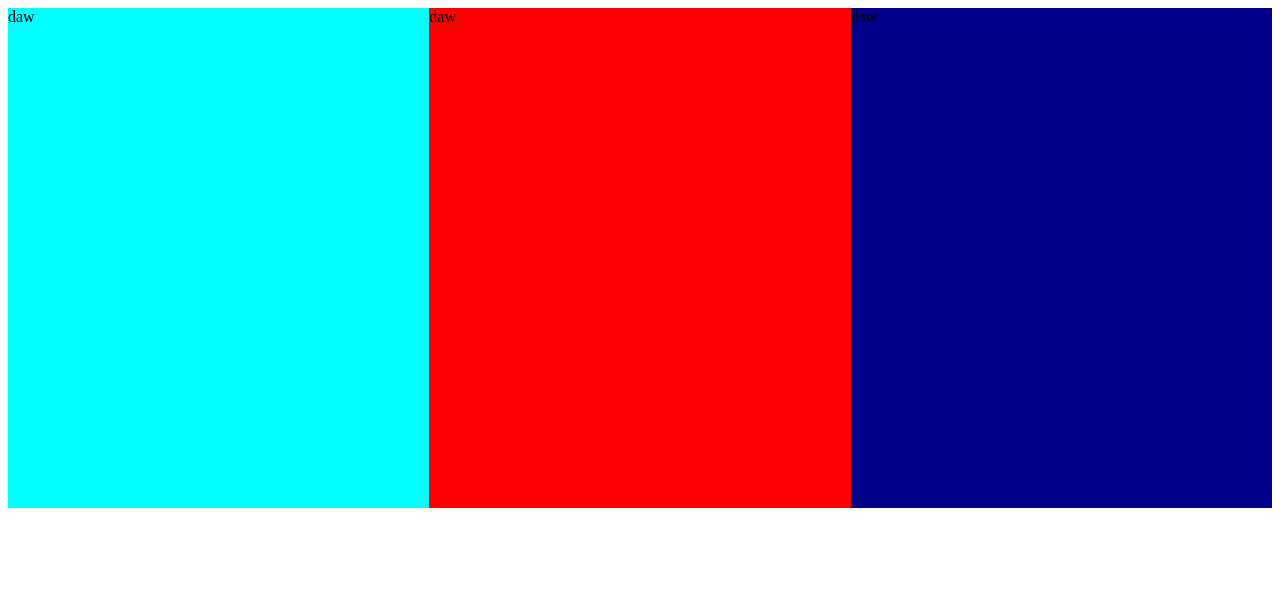
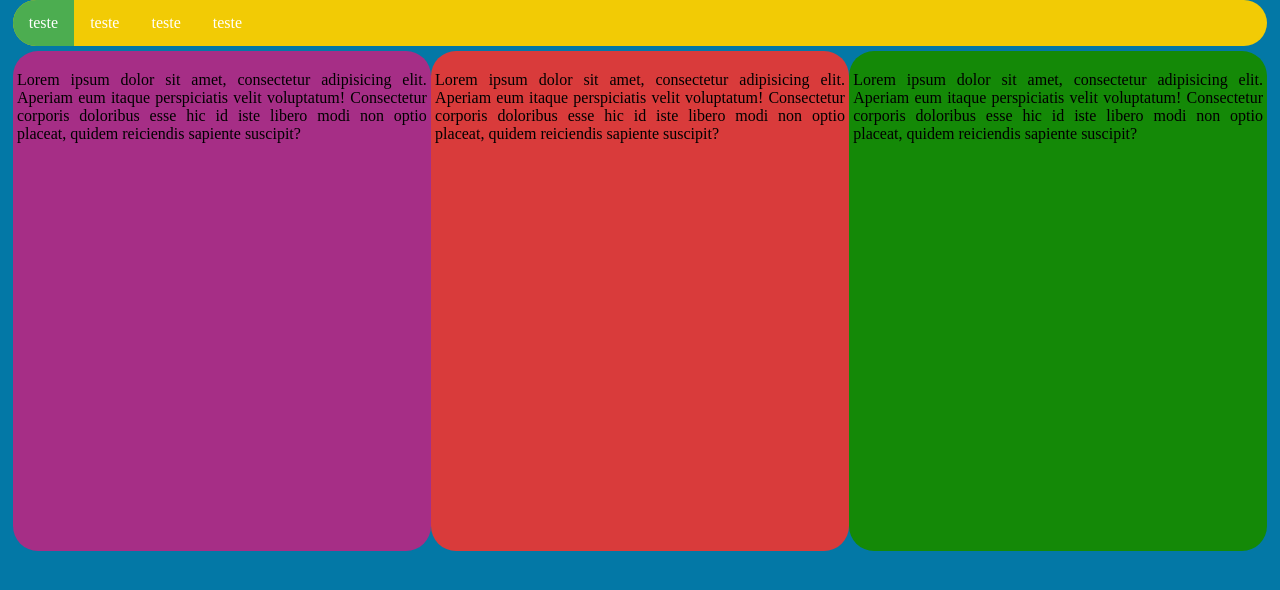
Before and after one commit to DAW-2016/E07-Design-Responsivo, a plain HTML site: page q2/index.html in a window 1280 px wide. Drawn offline with Linux system fonts and the light colour scheme.

Commit message:
Versão final
Final

```diff
--- /dev/null
+++ b/q1/css/estilo.css
@@ -0,0 +1,78 @@
+@media screen and (min-width: 800px){
+
+    .col_1, .col_2{
+
+
+        float:left;
+        padding-bottom: 99999px;
+        margin-bottom: -99999px;
+    }
+
+    .col_1{
+
+
+        width: 69%;
+    }
+
+    .col_2{
+
+        width: 29%;
+        text-align: justify;
+    }
+
+}
+
+@media screen and (max-device-width: 799px){
+
+    .col_1, .col_2{
+
+        border: 2px solid white;
+        float:left;
+        padding-bottom: 99999px;
+        margin-bottom: -99999px;
+    }
+
+    .col_1{
+
+
+        width: 100%;
+    }
+
+    .col_2{
+
+        width: 100%;
+        text-align: justify;
+    }
+}
+
+body{
+    background-color: #e3e5e7;
+}
+
+h2{
+    text-align: center;
+}
+
+.descricao{
+
+    padding-left: 8px;
+    padding-right: 8px;
+    text-indent: 25px;
+}
+
+
+
+.container{
+
+    width: 70%;
+    margin: auto;
+    overflow: hidden;
+}
+
+.candidatos{
+
+    width: 100%;
+    height: 100%;
+    margin: auto;
+    background-color: darkgreen;
+}
--- a/q1/css/grande.css
+++ /dev/null
@@ -1,54 +0,0 @@
-
-
-body{
-    background-color: #e3e5e7;
-}
-
-h2{
-    text-align: center;
-}
-
-.descricao{
-
-    padding-left: 8px;
-    padding-right: 8px;
-    text-indent: 25px;
-}
-
-
-
-.container{
-
-    width: 90%;
-    margin: auto;
-    overflow: hidden;
-}
-
-.col_1, .col_2{
-
-    border: 2px solid white;
-    float:left;
-    padding-bottom: 99999px;
-    margin-bottom: -99999px;
-}
-
-.col_1{
-
-
-    width: 69%;
-}
-
-.col_2{
-
-    width: 29%;
-    text-align: justify;
-}
-
-
-.candidatos{
-
-    width: 100%;
-    height: 100%;
-    margin: auto;
-    background-color: darkgreen;
-}
--- a/q1/css/pequeno.css
+++ /dev/null
@@ -1,37 +0,0 @@
-body{
-    background-color: #e3e5e7;
-}
-
-.container{
-
-    width: 98%;
-    margin: auto;
-}
-
-.col_1, .col_2{
-
-    border: 2px solid #dd000e;
-    float:left;
-}
-
-.col_1{
-
-    width: 100%;
-
-}
-
-.col_2{
-
-    width: 100%;
-    text-align: justify;
-
-}
-
-
-.candidatos{
-
-    width: 100%;
-    height: 100%;
-    margin: auto;
-    background-color: darkgreen;
-}
--- /dev/null
+++ b/q2/css/estilo.css
@@ -0,0 +1,120 @@
+
+@media screen and (max-width: 1200px){
+
+    .col_1{
+
+        width: 50%;
+    }
+
+    .col_2{
+
+        width: 50%;
+    }
+
+    .col_3{
+
+        width: 100%;
+    }
+}
+
+@media screen and (min-width: 1199px){
+
+
+    .col_1{
+
+        width: 33.3333%;
+    }
+
+    .col_2{
+
+        width: 33.3333%;
+    }
+
+    .col_3{
+
+        width: 33.3333%;
+    }
+}
+
+@media screen and (max-width: 768px){
+
+    .col_1{
+
+        width: 100%;
+    }
+
+    .col_2{
+
+        width: 100%;
+    }
+
+    .col_3{
+
+        width: 100%;
+    }
+}
+
+.container{
+     width: 98%;
+     margin: auto;
+
+ }
+
+.col_1, .col_2, .col_3, .col_4{
+
+    float:left;
+    border-radius: 25px;
+    text-align: justify;
+    margin-bottom: 5px;
+}
+
+.col_4{
+    width: 100%;
+}
+
+p{
+    padding: 1%;
+}
+
+#menu ul{
+    list-style-type: none;
+    margin: 0;
+    padding: 0;
+    overflow: hidden;
+    background-color:  rgba(242,203,5,1);
+    border-radius: 25px;
+}
+
+
+body{
+
+    background-color: #0378A6;
+    margin: 0;
+}
+
+li{
+    float: left;
+    text-align: center;
+    margin: auto;
+
+}
+
+li a.active{
+
+    background-color: #4cad50;
+    color: white;
+}
+
+li a:hover{
+
+
+    background-color: rgba(85,85,85,0.8);
+}
+
+a{
+    display: block;
+    text-align: center;
+    color: white;
+    padding: 14px 16px;
+    text-decoration: none;
+}
--- a/q2/css/grande.css
+++ /dev/null
@@ -1,25 +0,0 @@
-.container{
-    width: 96%;
-    margin: auto;
-
-}
-
-.col_1, .col_2, .col_3{
-    float:left;
-
-}
-
-.col_1{
-
-    width: 33.3333%;
-}
-
-.col_2{
-
-    width: 33.3333%;
-}
-
-.col_3{
-
-    width: 33.3333%;
-}
--- a/q2/css/medio.css
+++ /dev/null
@@ -1,24 +0,0 @@
-.container{
-    width: 96%;
-    margin: auto;
-
-}
-
-.col_1, .col_2, .col_3{
-    float:left;
-}
-
-.col_1{
-
-    width: 50%;
-}
-
-.col_2{
-
-    width: 50%;
-}
-
-.col_3{
-
-    width: 100%;
-}
--- a/q2/css/pequeno.css
+++ /dev/null
@@ -1,26 +0,0 @@
-.container{
-    width: 96%;
-    margin: auto;
-
-}
-
-.col_1, .col_2, .col_3{
-    float:left;
-
-
-}
-
-.col_1{
-
-    width: 100%;
-}
-
-.col_2{
-
-    width: 100%;
-}
-
-.col_3{
-
-    width: 100%;
-}
--- a/q2/index.html
+++ b/q2/index.html
@@ -4,19 +4,38 @@
         <title></title>
         <meta charset="utf-8"/>
 
-        <link rel="stylesheet" type="text/css" href="css/medio.css" media="screen and (max-width: 1200px)"/>
-        <link rel="stylesheet" type="text/css" href="css/grande.css" media="screen and (min-width: 1199px)"/>
-        <link rel="stylesheet" type="text/css" href="css/pequeno.css" media="screen and (max-width: 768px)"/>
+
+        <link rel="stylesheet" type="text/css" href="css/estilo.css"/>
+
     </head>
     <body>
-        <div class="col_1" style="background-color: aqua; height: 500px;">
-            daw
-        </div>
-        <div class="col_2" style="background-color: red; height: 500px;">
-            daw
-        </div>
-        <div class="col_3" style="background-color: darkblue; height: 500px;">
-            daw
+        <div class="container">
+            <div class="col_4" id="menu">
+                <ul>
+
+                    <li><a class="active" href="index.html">teste</a></li>
+                    <li><a href="teste1.html">teste</a></li>
+                    <li><a href="">teste</a></li>
+                    <li><a href="">teste</a></li>
+
+                </ul>
+            </div>
+
+            <div class="col_1" style="background-color: #A62E86; height: 500px;">
+                <p>
+                    Lorem ipsum dolor sit amet, consectetur adipisicing elit. Aperiam eum itaque perspiciatis velit voluptatum! Consectetur corporis doloribus esse hic id iste libero modi non optio placeat, quidem reiciendis sapiente suscipit?
+                </p>
+            </div>
+            <div class="col_2" style="background-color: #D93B3B; height: 500px;">
+                <p>
+                    Lorem ipsum dolor sit amet, consectetur adipisicing elit. Aperiam eum itaque perspiciatis velit voluptatum! Consectetur corporis doloribus esse hic id iste libero modi non optio placeat, quidem reiciendis sapiente suscipit?
+                </p>
+            </div>
+            <div class="col_3" style="background-color: #148907; height: 500px;">
+                <p>
+                    Lorem ipsum dolor sit amet, consectetur adipisicing elit. Aperiam eum itaque perspiciatis velit voluptatum! Consectetur corporis doloribus esse hic id iste libero modi non optio placeat, quidem reiciendis sapiente suscipit?
+                </p>
+            </div>
         </div>
     </body>
 </html>
--- /dev/null
+++ b/q3/css/estilo.css
@@ -0,0 +1,110 @@
+
+@media screen and (max-width: 1200px){
+
+    .col_1{
+
+        width: 33.3333%;
+    }
+
+    .col_2{
+
+        width: 33.3333%;
+    }
+
+    .col_3{
+
+        width: 33.3333%;
+    }
+
+    .col_4{
+        width: 50%;
+    }
+
+    .col_5{
+        width: 50%;
+    }
+
+}
+
+@media screen and (min-width: 1199px){
+
+    .col_1{
+
+        width: 20%;
+    }
+
+    .col_2{
+
+        width: 20%;
+    }
+
+    .col_3{
+
+        width: 20%;
+    }
+
+    .col_4{
+        width: 20%;
+    }
+
+    .col_5{
+        width: 20%;
+    }
+
+}
+
+@media screen and (max-width: 768px){
+
+    .col_1{
+
+        width: 100%;
+    }
+
+    .col_2{
+
+        width: 100%;
+    }
+
+    .col_3{
+
+        width: 100%;
+    }
+
+    .col_4{
+        width: 100%;
+    }
+
+    .col_5{
+        width: 100%;
+    }
+}
+
+.col_6{
+    width: 100%;
+}
+
+h1{
+    text-align: center;
+}
+
+.container{
+    width: 96%;
+    margin: auto;
+
+}
+
+.col_1, .col_2, .col_3, .col_4, .col_5,.col_6{
+
+    float:left;
+    margin-bottom: 5px;
+
+}
+
+img{
+    width: 100%;
+    height: 100%;
+}
+
+body{
+    margin: 0;
+}
--- a/q3/css/grande.css
+++ /dev/null
@@ -1,33 +0,0 @@
-.container{
-    width: 96%;
-    margin: auto;
-
-}
-
-.col_1, .col_2, .col_3, .col_4, .col_5{
-    float:left;
-
-}
-
-.col_1{
-
-    width: 20%;
-}
-
-.col_2{
-
-    width: 20%;
-}
-
-.col_3{
-
-    width: 20%;
-}
-
-.col_4{
-    width: 20%;
-}
-
-.col_5{
-    width: 20%;
-}
--- a/q3/css/medio.css
+++ /dev/null
@@ -1,33 +0,0 @@
-.container{
-    width: 96%;
-    margin: auto;
-
-}
-
-.col_1, .col_2, .col_3, .col_4, .col_5{
-    float:left;
-
-}
-
-.col_1{
-
-    width: 33.3333%;
-}
-
-.col_2{
-
-    width: 33.3333%;
-}
-
-.col_3{
-
-    width: 33.3333%;
-}
-
-.col_4{
-    width: 50%;
-}
-
-.col_5{
-    width: 50%;
-}
--- a/q3/css/pequeno.css
+++ /dev/null
@@ -1,33 +0,0 @@
-.container{
-    width: 96%;
-    margin: auto;
-
-}
-
-.col_1, .col_2, .col_3, .col_4, .col_5{
-    float:left;
-
-}
-
-.col_1{
-
-    width: 100%;
-}
-
-.col_2{
-
-    width: 100%;
-}
-
-.col_3{
-
-    width: 100%;
-}
-
-.col_4{
-    width: 100%;
-}
-
-.col_5{
-    width: 100%;
-}
```
Also changed, not shown: q1/index.html (+10 -18 lines), q2/teste1.html (added, +20 -0 lines), q3/index.html (+32 -13 lines), q3/imagens/0lemansmuseu-barata-33.jpg (added), q3/imagens/0lemansmuseu-barata-36.jpg (added), q3/imagens/0lemansmuseu-barata-37.jpg (added), q3/imagens/0lemansmuseu-barata-41.jpg (added), q3/imagens/0lemansmuseu-barata-79.jpg (added).
